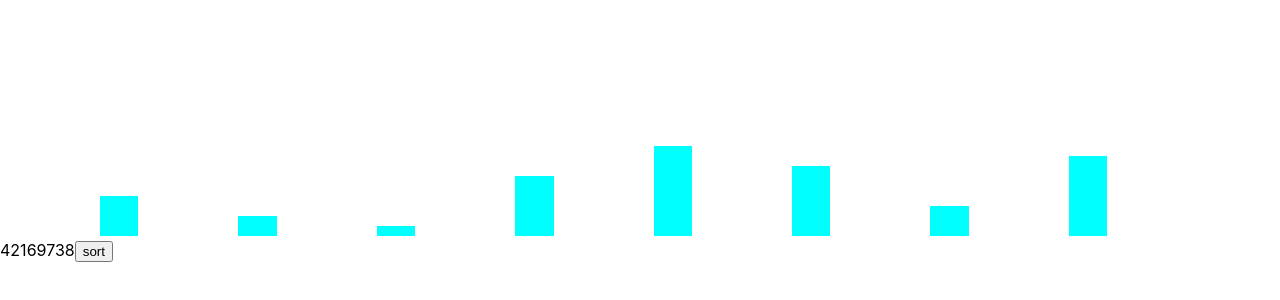
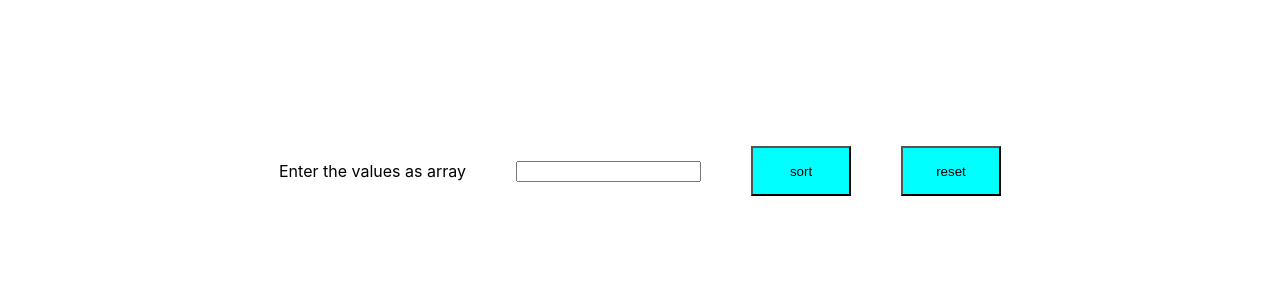
Before and after one commit to leenathomas/sorting-visualizer, a React (Create React App) app: page / in a window 1280 px wide. Shown: the part 54-354 px from the top of the page. Built offline with nearby package versions, Linux system fonts and the light colour scheme.

Commit message:
loop variable as state

```diff
--- a/src/App.css
+++ b/src/App.css
@@ -1,12 +1,30 @@
 .container{
   margin-top: 200px;
-
+  display: flex;
+  justify-content: center;
+  text-align: center;
+  align-items: center;
 }
 
 .App{
   background-color: aqua;
-  margin-left: 100px;
+  margin-left: 10px;
+  margin-top: 40px;
   height: 2vh;
   width: 3vw;
+  vertical-align:bottom;
   display: inline-block;
+
 }
+
+.button{
+  margin-left: 50px;
+  background-color: aqua;
+  width: 100px;
+  height: 50px;
+
+}
+
+.input{
+  margin-left: 50px;
+}
--- a/src/App.js
+++ b/src/App.js
@@ -1,33 +1,71 @@
-import './App.css';
-import React,{useState,useEffect} from 'react';
+import "./App.css";
+import React, { useState, useEffect, useRef } from "react";
 
 function App() {
-  var [array,setArray] = useState([4,2,1,6,9,7,3,8]);
-  var toSortArray = array;
-  var size = 8;
+  var [array, setArray] = useState([]);
+  var size = array.length;
+  const timeoutRef = useRef();
+  var [i,setI] = useState(0);
+  var [j,setJ] = useState(0);
 
   useEffect(()=>{
-  console.log("rendered");
-  },[array]);
+    if(i<size && j <size){
+      clearTimeout(timeoutRef.current);
+      timeoutRef.current = setTimeout(() => {
+        bubblesort();
+      }, 500);
+    }
+  },[i,j,size]);
 
-  const bubblesort=()=>{
-    for(let i=0;i<size;i++){
-    for(let j=0;j<size;j++){
-    if(toSortArray[i]<toSortArray[j]){
-      var swap=toSortArray[i];
-        toSortArray[i]=toSortArray[j];
-        toSortArray[j]=swap;
-        setArray([...toSortArray]);
-        }
+  const handleChange = (e) => {
+    var str = e.target.value;
+    setArray(str.split(",").map((i) => Number(i)));
+  };
+
+  const bubblesort = () => {
+    var dataArray = [...array];
+
+    if(j === size-i-1){
+      setJ(0);
+      setI(i+1);
+    }
+    var swap = dataArray[j];
+    if(i<size-1 && j<size-i-1){
+      if(swap > dataArray[j+1]){
+      dataArray[j]=dataArray[j+1];
+      dataArray[j+1] = swap;
+      setArray(dataArray);
+      setJ(j+1);
+      }
+      else{
+        setJ(j+1);
       }
     }
+
+  };
+
+  const reset = () =>{
+    setArray([]);
+    document.getElementById('input').value = "";
   }
   return (
-    <div className="container">
-      {array.map(element=><div className="App" style={{height:element*10}}></div>)}
-      <div>
-        {array}
-        <button onClick={()=>bubblesort()}>sort</button>
+    <div>
+      <div className="container">
+        <label className="label">Enter the values as array</label>
+        <input id="input" className="input" type="text" onChange={handleChange} />
+        <button className="button" onClick={() => bubblesort()}>
+          sort
+        </button >
+        <button className="button" onClick={() => reset()}>
+          reset
+        </button>
+      </div>
+      <div style={{ textAlign: "center" }}>
+        {array.map((element) => (
+          <div className="App" style={{ height: (element + 1) * 10 }}>
+            {element}
+          </div>
+        ))}
       </div>
     </div>
   );
```
